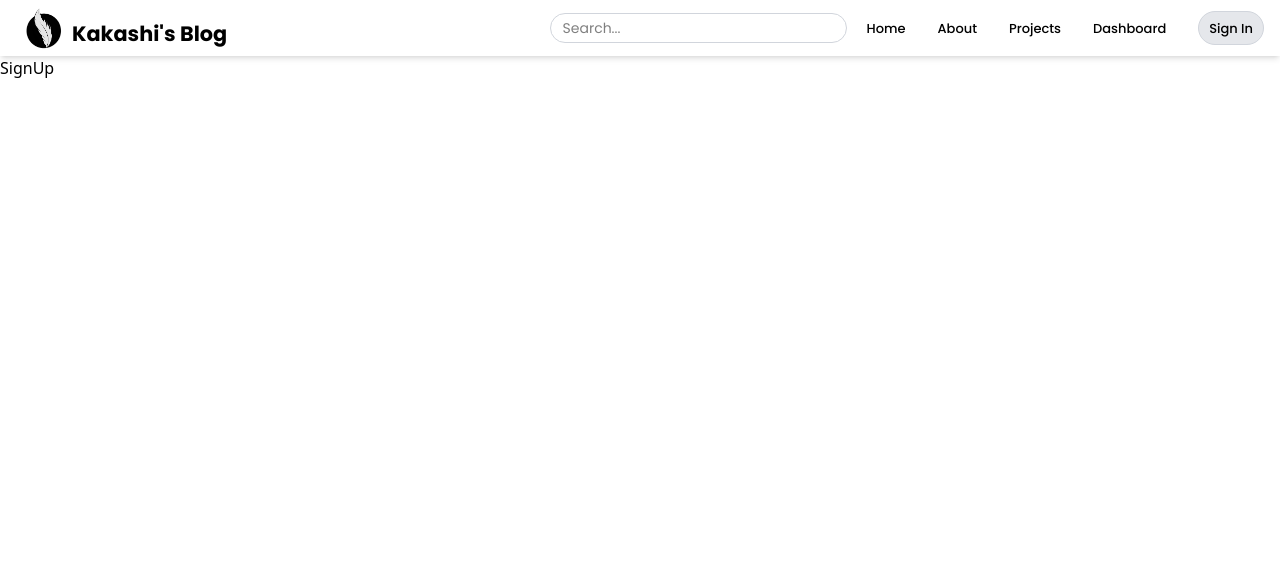
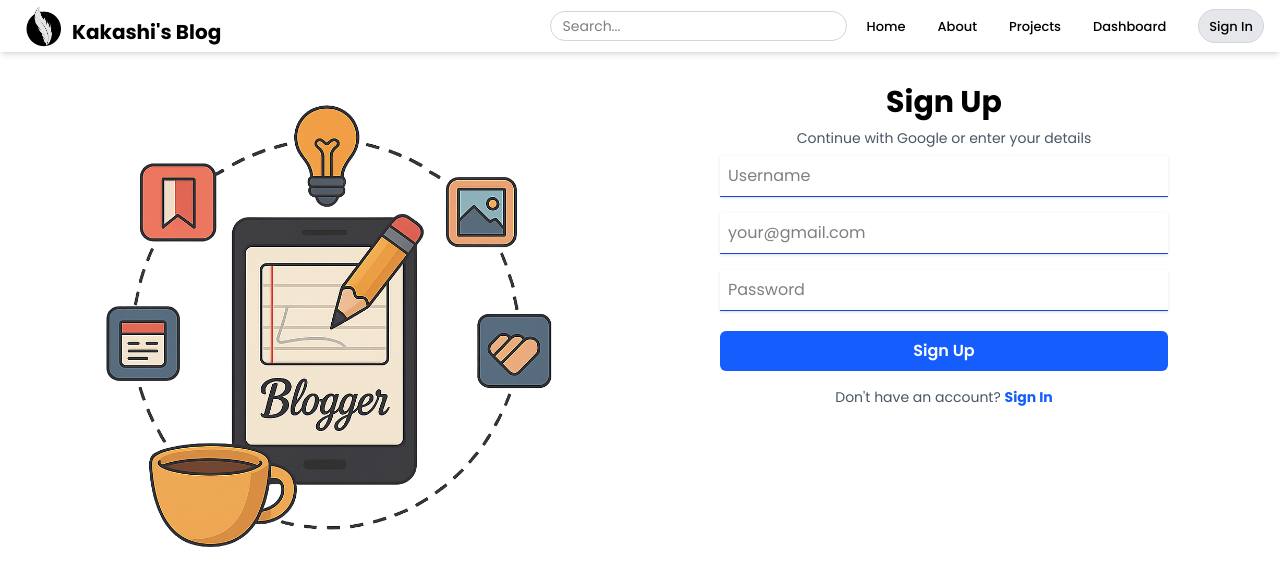
Before and after one commit to Dhanushmathan/SparkNest-bloging-app, a React (Vite) app in the folder client/: page /sign-up in a window 1280 px wide. Shown: the top 586 px of the page. Built offline with nearby package versions, Linux system fonts and the light colour scheme.

Commit message:
create sign up page UI

```diff
--- a/client/src/components/Header.jsx
+++ b/client/src/components/Header.jsx
@@ -8,10 +8,10 @@ const Header = () => {
     const [isNavOpen, setIsNavOpen] = useState(false);
 
     return (
-        <header className='bg-white flex justify-between items-center sm:px-4 sm:py-1.5 px-2 py-1.5 font-poppins shadow-md space-x-2'>
+        <header className='bg-white flex justify-between items-center sm:px-4 sm:py-1 px-2 py-1.5 font-poppins shadow-md space-x-2'>
             <div className='flex items-center'>
                 <img src={sparknestLogo} alt="Sparknest Logo" className='w-14 h-11 object-contain hidden lg:block' />
-                <Link to="/" className='sm:text-[1.30rem] text-lg font-bold whitespace-nowrap self-end'>
+                <Link to="/" className='sm:text-[1.25rem] text-lg font-bold whitespace-nowrap self-end'>
                     Kakashi's Blog</Link>
             </div>
             <div className='flex items-center justify-between'>
--- a/client/src/pages/SignUp.jsx
+++ b/client/src/pages/SignUp.jsx
@@ -1,8 +1,57 @@
-import React from 'react'
+import React from 'react';
+import bloggerAB from '../assets/blogger.png'
+import { Link } from 'react-router-dom';
 
 const SignUp = () => {
   return (
-    <div>SignUp</div>
+    <div className='flex flex-col lg:flex-row items-center lg:space-x-20 font-poppins p-3'>
+      {/* Left Side with Abstract Background Image */}
+      <div className='hidden sm:flex flex-col items-center lg:w-1/2 w-full h-80'>
+        <img
+          src={bloggerAB}
+          alt='Abstract'
+          className='w-[85%]'
+        />
+      </div>
+
+      {/* Right Side with Sign Up Form */}
+      <div className='flex flex-col items-center w-full lg:w-1/2 max-w-md mr-0 sm:mr-16 mt-5'>
+        <form className='w-full'>
+
+          <div className='mb-2 text-center'>
+            <h1 className='sm:text-3xl text-xl font-bold mb-2'>Sign Up</h1>
+            <p className="text-gray-600 sm:text-sm text-xs">Continue with Google or enter your details</p>
+          </div>
+
+          <div className='mb-4'>
+            <input type='text' id='name' className='mt-1 block w-full border-b border-blue-700 shadow-sm p-2 outline-none' placeholder='Username' />
+          </div>
+
+          <div className='mb-4'>
+            <input type='email' id='email' className='mt-1 block w-full border-b border-blue-700 shadow-sm p-2 outline-none' placeholder='your@gmail.com' />
+          </div>
+
+          <div className='mb-4'>
+            <input type='password' id='password' className='mt-1 block w-full border-b border-blue-700 shadow-sm p-2 outline-none' placeholder='Password' />
+          </div>
+
+          <button type='submit' className='w-full font-semibold bg-blue-600 text-white py-2 rounded-md hover:bg-blue-700 mt-1 cursor-pointer'>Sign Up</button>
+
+          <p className="mt-4 text-center text-gray-600 sm:text-sm text-xs">
+            Don't have an account? <Link to="/sign-in" className="text-blue-600 hover:text-blue-700 font-bold">Sign In</Link>
+          </p>
+
+        </form>
+      </div>
+
+      <div className='block sm:hidden mt-5 lg:w-1/2 w-full h-80'>
+        <img
+          src={bloggerAB}
+          alt='Abstract'
+          className='w-[85%]'
+        />
+      </div>
+    </div>
   )
 }
 
```
Also changed, not shown: client/src/assets/blogger.png (added).
